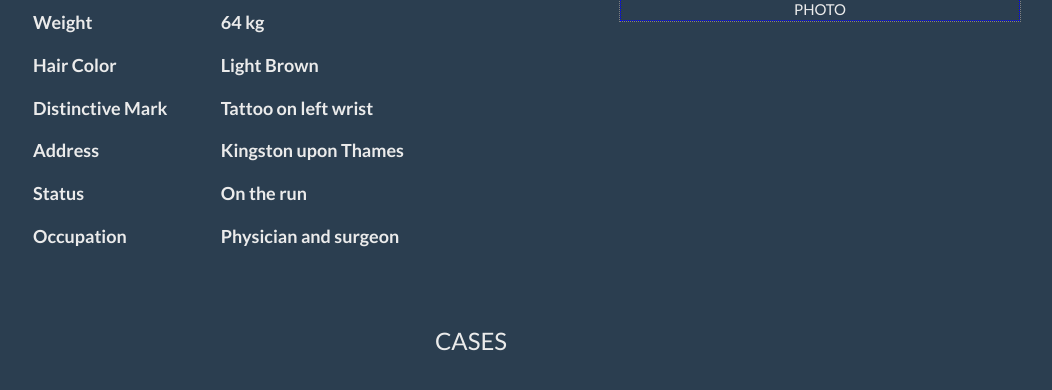
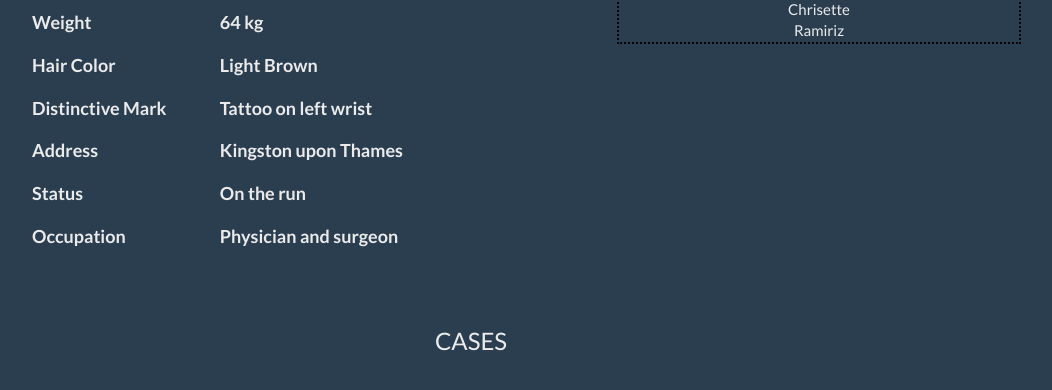
Before and after one commit to monishSR/crimeDB, a Django app: template src/core/templates/records.html in a window 1280 px wide. Shown: the part 459-849 px from the top of the page, without its empty margins (169-1221 px from the left). Run offline with Django 3.2, Linux system fonts and the light colour scheme; the template is opened without the code that fills it: values that come from a table or form of the project are taken from there, others are empty; data comes from the database, SQL or seed files in the repository; some libraries are stand-ins or nearby versions.

Commit message:
Static changes

```diff
--- a/src/core/templates/records.html
+++ b/src/core/templates/records.html
@@ -29,14 +29,11 @@ th, tr {
 figure {
     float: right;
     display: inline-block;
-    border: 1px dotted gray;
+    border: 2px dotted black;
     margin: 20px; /* adjust as needed */
 }
-figure img {
-    vertical-align: top;
-}
+
 figure figcaption {
-    border: 1px dotted blue;
     text-align: center;
     caption-side: top;
 }
@@ -44,7 +41,7 @@ figure figcaption {
 </head>
 <figure>
 <img alt="Photo" src="{{ record.image.url  }}">
-<figcaption>PHOTO</figcaption>
+<figcaption>{{record.first_name}}<br>{{ record.last_name }}</figcaption>
 </figure>
 <p align="center">CRIMINAL</p><br>
 <table align="center" style="width:40%" border="1" cellspacing="2" cellpadding="0" class="table">
```
